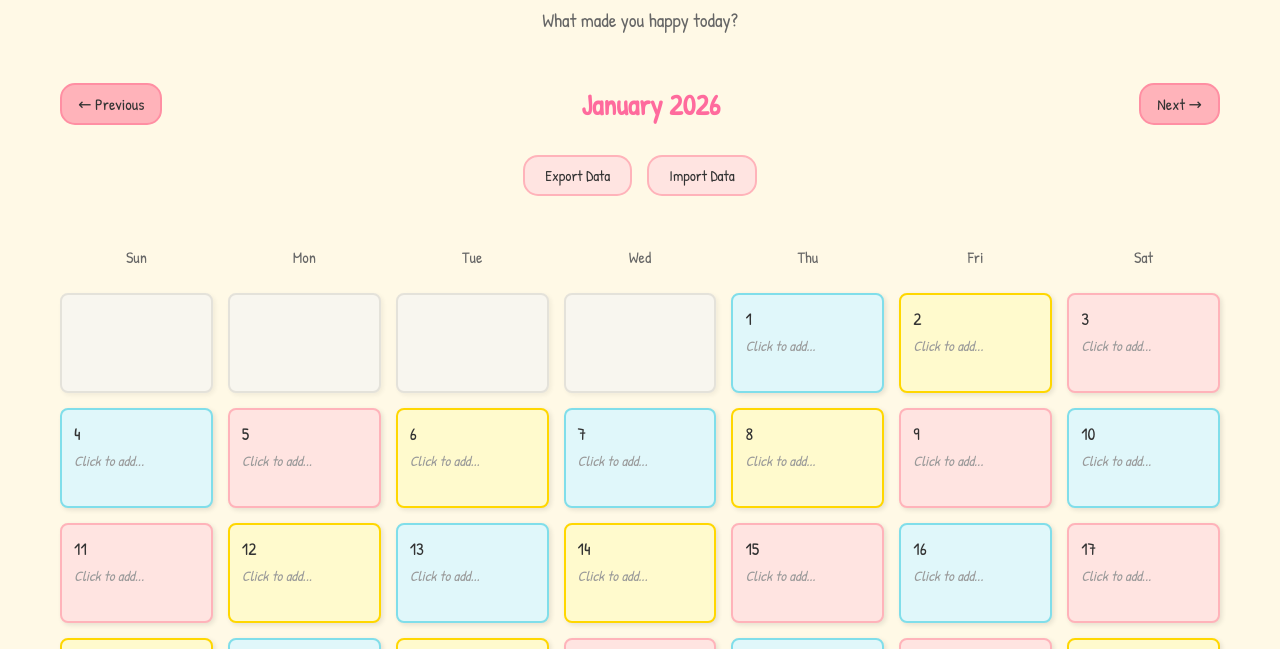
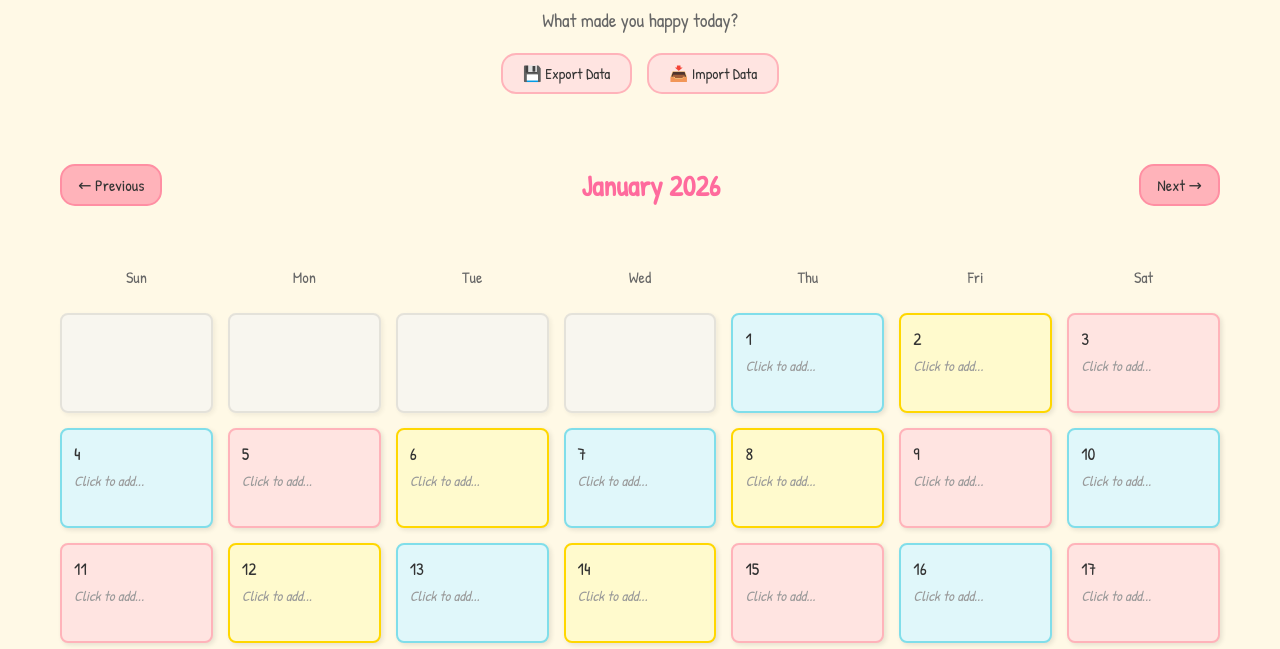
Before and after one commit to naina2728/happy-calendar, a plain HTML site: page index.html in a window 1280 px wide. Shown: the part 97-746 px from the top of the page. Drawn offline with Linux system fonts and the light colour scheme.

Commit message:
Move import/export buttons to header for better visibility

```diff
--- a/index.html
+++ b/index.html
@@ -14,20 +14,19 @@
         <header>
             <h1>✨ Happy Calendar ✨</h1>
             <p class="subtitle">What made you happy today?</p>
+            <div class="import-export-controls">
+                <button id="exportBtn" class="import-export-btn">💾 Export Data</button>
+                <label for="importFile" class="import-export-btn import-label">
+                    📥 Import Data
+                    <input type="file" id="importFile" accept=".json" style="display: none;">
+                </label>
+            </div>
         </header>
 
         <div class="calendar-controls">
             <button id="prevMonth" class="nav-btn">← Previous</button>
             <h2 id="currentMonth" class="month-display"></h2>
             <button id="nextMonth" class="nav-btn">Next →</button>
-        </div>
-
-        <div class="import-export-controls">
-            <button id="exportBtn" class="import-export-btn">Export Data</button>
-            <label for="importFile" class="import-export-btn import-label">
-                Import Data
-                <input type="file" id="importFile" accept=".json" style="display: none;">
-            </label>
         </div>
 
         <div class="calendar-grid" id="calendarGrid"></div>
--- a/style.css
+++ b/style.css
@@ -20,6 +20,10 @@ header {
     text-align: center;
     margin-bottom: 30px;
     padding: 20px;
+}
+
+header .import-export-controls {
+    margin-top: 20px;
 }
 
 header h1 {
```
